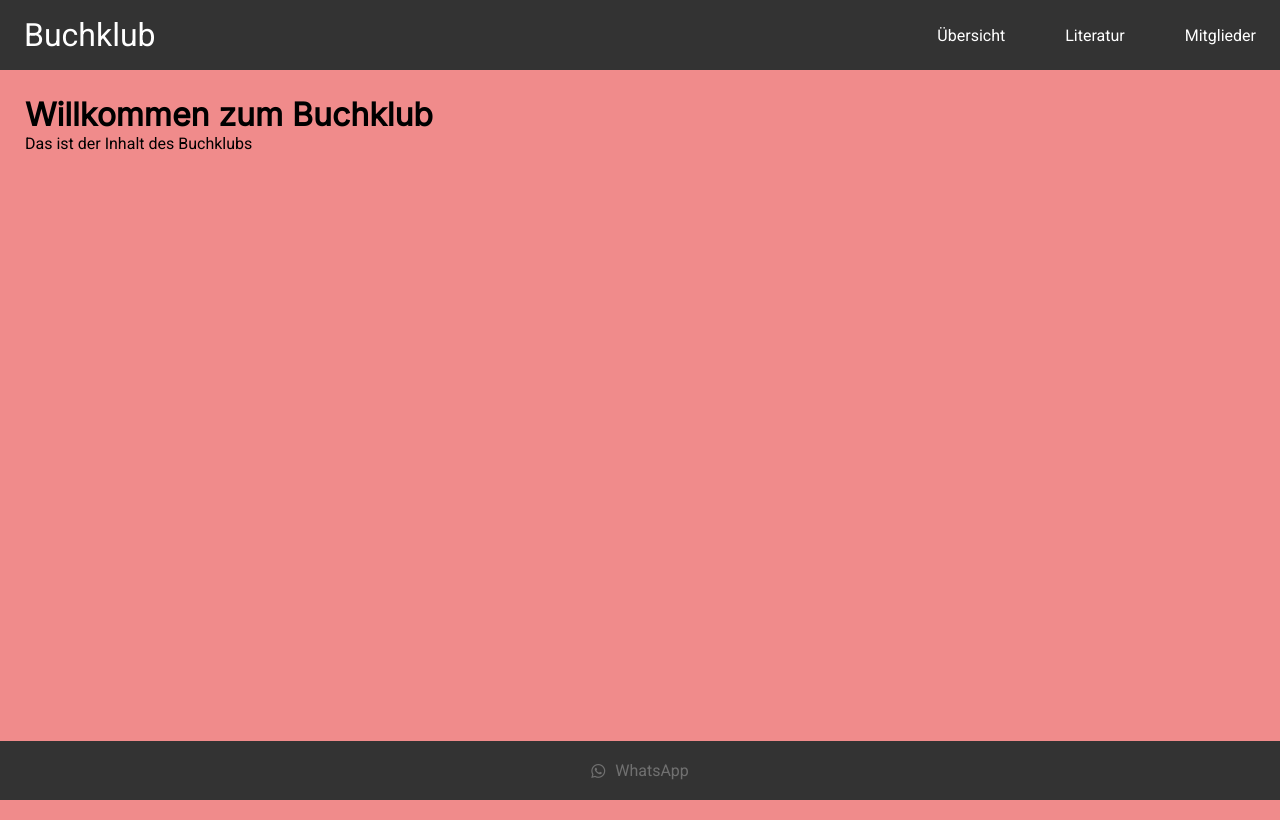
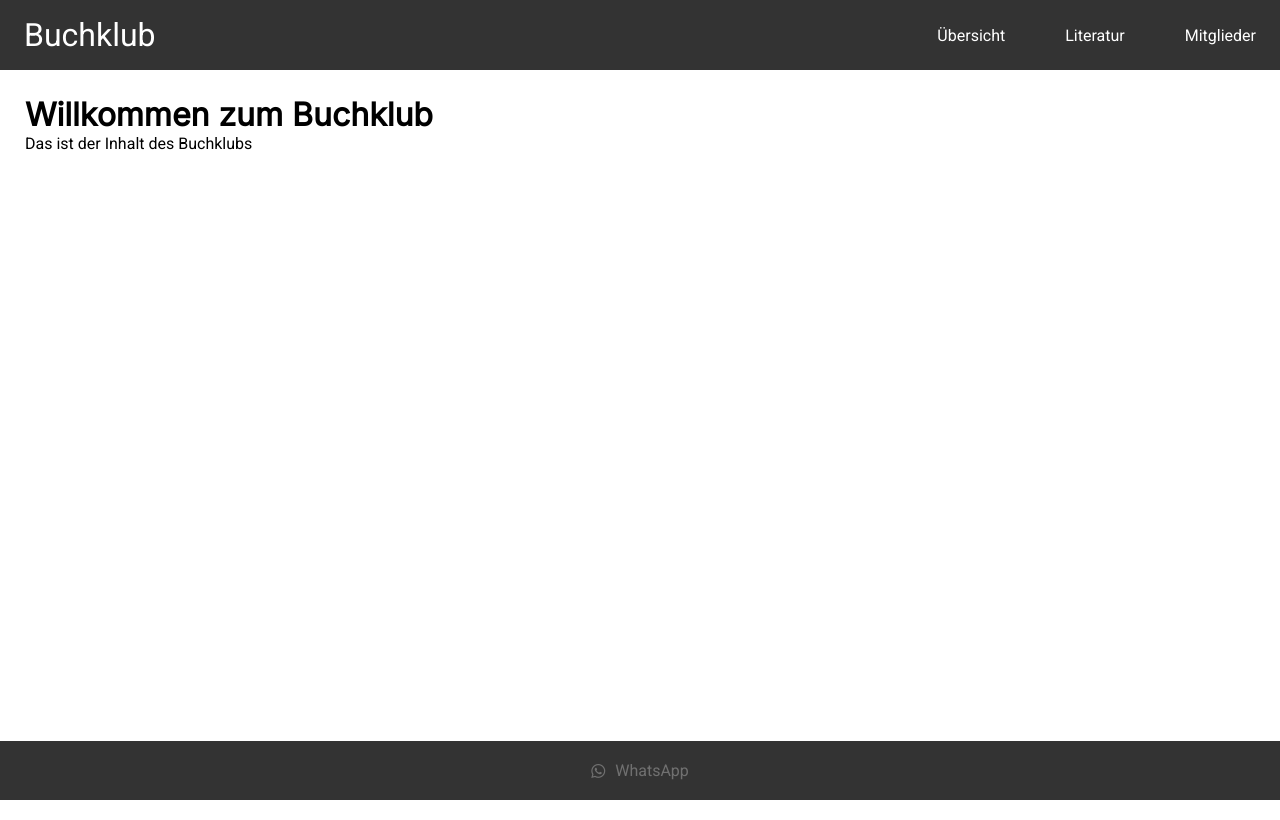
Before and after one commit to daiqui/daiqui.github.io, a plain HTML site: page index.html in a window 1280 px wide. Drawn offline with Linux system fonts and the light colour scheme.

Commit message:
set footer absolut to bottom, nav/ header fixed

```diff
--- a/modules/main-controller.js
+++ b/modules/main-controller.js
@@ -47,7 +47,7 @@ function loadContent() {
             contentMain.innerHTML = '<h1>Willkommen zum Buchklub</h1><p>Das ist der Inhalt des Buchklubs</p>';
             break;
         case '#overview':
-            contentMain.innerHTML = '<h1>Übersicht</h1><p>Lorem ipsum dolor sit amet, consetetur sadipscing elitr, sed diam nonumy eirmod tempor invidunt ut labore et dolore magna aliquyam erat, sed diam voluptua.</p><h1>At vero eos et accusam et</h1><p>Stet clita kasd gubergren, no sea takimata sanctus est Lorem ipsum dolor sit amet. Lorem ipsum dolor sit amet, consetetur sadipscing elitr, sed diam nonumy eirmod tempor invidunt ut labore et dolore magna aliquyam erat, sed diam voluptua. At vero eos et accusam et justo duo dolores et ea rebum. Stet clita kasd gubergren, no sea takimata sanctus est Lorem ipsum dolor sit amet.</p>';
+            contentMain.innerHTML = '<h1>Übersicht</h1><p>Lorem ipsum dolor sit amet, consetetur sadipscing elitr, sed diam nonumy eirmod tempor invidunt ut labore et dolore magna aliquyam erat, sed diam voluptua.</p><br><h1>At vero eos et accusam et</h1><p>Stet clita kasd gubergren, no sea takimata sanctus est Lorem ipsum dolor sit amet. Lorem ipsum dolor sit amet, consetetur sadipscing elitr, sed diam nonumy eirmod tempor invidunt ut labore et dolore magna aliquyam erat, sed diam voluptua. At vero eos et accusam et justo duo dolores et ea rebum. Stet clita kasd gubergren, no sea takimata sanctus est Lorem ipsum dolor sit amet.</p>';
             break;
         case '#literature':
             contentMain.innerHTML = '<h1>Literature</h1><p>Explore our recommended books.</p>';
--- a/style.css
+++ b/style.css
@@ -5,10 +5,21 @@
   box-sizing: border-box;
 }
 
+html,body{
+  min-height: 100%;
+}
+
 body{
-  background-color: rgb(240, 139, 139);
+  background-color: white;
   /* font */
   font-family: 'Roboto', sans-serif;
+  overflow: hidden; /* Ensure that html and body occupy at least the full viewport height */
+}
+
+/* Ensure a minimum height for the main content */
+main {
+  min-height: 750px; /* Adjust this value as needed */
+  margin-top: 70px; /* Add margin to push content below the fixed navbar */
 }
 
 h1{
@@ -17,10 +28,16 @@ h1{
 
 .pageContentText{
   padding: 25px;
+  padding-top: 25px; /* Adjust this value based on your navbar height */
 }
 
 header{
   background-color: #333;
+    position: fixed;
+    top: 0;
+    left: 0;
+    right: 0;
+    z-index: 1000; /* Ensure it's above other content */
 }
 
 li{
@@ -122,12 +139,12 @@ footer {
   background-color: #333;
   color: #fff;
   padding: 20px;
-  position: fixed;
   bottom: 0;
   width: 100%;
   display: flex;
   justify-content: center;
   align-items: center;
+  position: absolute;
 }
 
 .footer-content {
```
